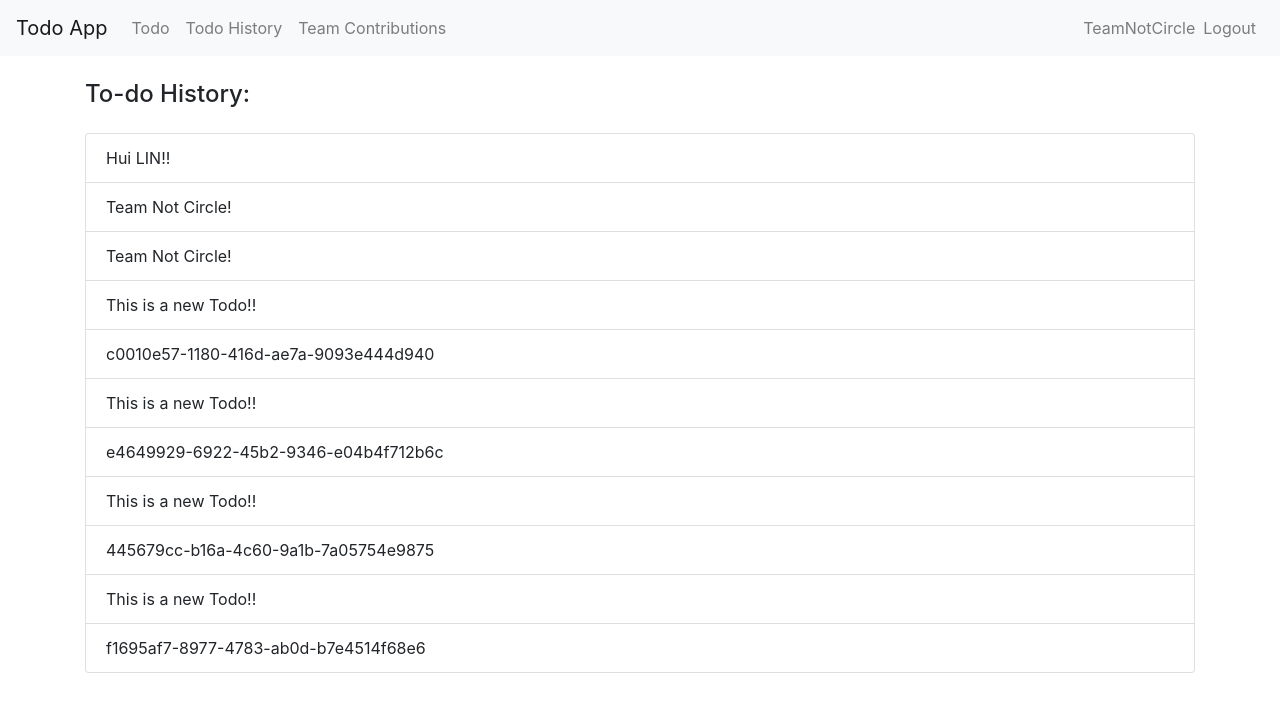
After one commit to huilynt/TeamNotCircle, a Django app: page /historyTodo/ in a window 1280 px wide. The commit adds this page. Shown: the top 712 px of the page. Run offline with Django 3.2, Linux system fonts and the light colour scheme; a user stored in the database is signed in; data comes from the database, SQL or seed files in the repository; both versions use the stored data as it was after the commit; some libraries are stand-ins or nearby versions.

Commit message:
Merge branch 'master' of https://github.com/zseir/TeamCircle into hl/merge

```diff
--- a/templates/base.html
+++ b/templates/base.html
@@ -34,6 +34,9 @@
                     <a class="nav-link" href="{% url 'todo_view' %}">Todo</a>
                 </li>
                 <li class="nav-item">
+                    <a class="nav-link" href="{% url 'history_view' %}">Todo History</a>
+                </li>
+                <li class="nav-item">
                     <a class="nav-link" href="{% url 'contributions_view' %}">Team Contributions</a>
                 </li>
             </ul>
--- a/templates/contributions.html
+++ b/templates/contributions.html
@@ -19,7 +19,7 @@
   </dd>
   <dt>Boon Kai: Developer</dt>
   <dd>
-    <li class='ml-4'>?</li>
+    <li class='ml-4'>History Page</li>
   </dd>
   <dt>Hui Lin: Developer</dt>
   <dd>
--- /dev/null
+++ b/templates/history.html
@@ -0,0 +1,16 @@
+{% extends 'base.html' %}
+
+{% block title %}Todo History{% endblock %}
+
+{% block content %}
+<h4 class="py-2">To-do History:</h4>
+
+<ul class="list-group py-2">
+	{% for todo_item in todo_item_history %}
+	<li class="list-group-item">
+		{{todo_item.content}}
+	</li>
+	{% endfor %}
+</ul>
+
+{% endblock %}
--- a/todo/views.py
+++ b/todo/views.py
@@ -63,3 +63,10 @@ def signup(request):
         print('else')
         form = UserCreationForm()
     return render(request, 'signup.html', {'form': form})
+
+
+@login_required
+def history_view(request):
+    added_history = TodoItem.objects.filter(archive=True)
+    return render(request, 'history.html',
+                  {'todo_item_history': added_history})
--- a/todo_app/urls.py
+++ b/todo_app/urls.py
@@ -17,7 +17,7 @@ from django.contrib import admin
 from django.urls import include, path
 from django.conf.urls import url
 from django.contrib.auth.views import LoginView
-from todo.views import todo_view, add_todo, delete_todo, archive_todo, team_contributions_view, signup
+from todo.views import todo_view, add_todo, delete_todo, archive_todo, team_contributions_view, signup, history_view
 
 urlpatterns = [
     path('admin/', admin.site.urls),
@@ -27,5 +27,6 @@ urlpatterns = [
     path('addTodo/', add_todo, name='add_todo_view'),
     path('deleteTodo/<int:todo_id>/', delete_todo, name='delete_todo_view'),
     path('archiveTodo/<int:todo_id>/', archive_todo, name='archive_todo_view'),
-    path('contributions/', team_contributions_view, name='contributions_view')
+    path('contributions/', team_contributions_view, name='contributions_view'),
+    path('historyTodo/', history_view, name="history_view")
 ]
```
Also changed, not shown: tests/test_todo_history.py (added, +65 -0 lines), db.sqlite3.
